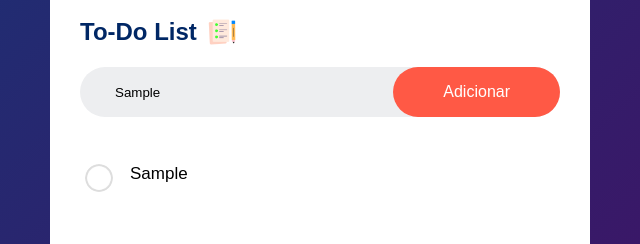
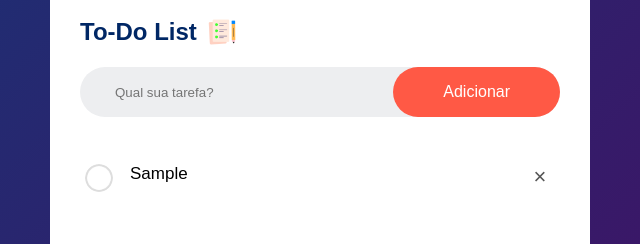
Before and after one commit to fersonaglio/To-do-list, a plain HTML site: page index.html in a window 1280 px wide. Both pictures are taken after typing "Sample" into the empty fields and a click on the button "Adicionar". Shown: the part 133-377 px from the top of the page, 320-960 px from the left. Drawn offline with Linux system fonts and the light colour scheme.

Commit message:
implementação de algumas coisas

```diff
--- a/script.js
+++ b/script.js
@@ -9,5 +9,19 @@ function addTask(){
     let li = document.createElement("li");
     li.innerHTML = inputBox.value;
     listContainer.appendChild(li);
+    let span = document.createElement("span");
+    span.innerHTML = "\u00d7";
+    li.appendChild(span);
   }
+  inputBox.value = "";
 }
+
+
+listContainer.addEventListener("click", function(e){
+  if(e.target.tagName === "LI" ){
+    e.target.classList.toggle("checked");
+  }
+  else if(e.target.tagName === "SPAN"){
+    e.target.parentElement.remove();
+  }
+}, false);
--- a/style.css
+++ b/style.css
@@ -96,3 +96,20 @@ ul li.checked {
 ul li.checked::before {
   background-image: url(./assets/checked.png);
 }
+
+ul li span {
+  position: absolute;
+  right: 0;
+  top: 5px;
+  width: 40px;
+  height: 40px;
+  font-size: 22px;
+  color: #555;
+  line-height: 40px;
+  text-align: center;
+}
+
+ul li span:hover {
+  background: #edeef0;
+  border-radius: 50%;
+}
```
